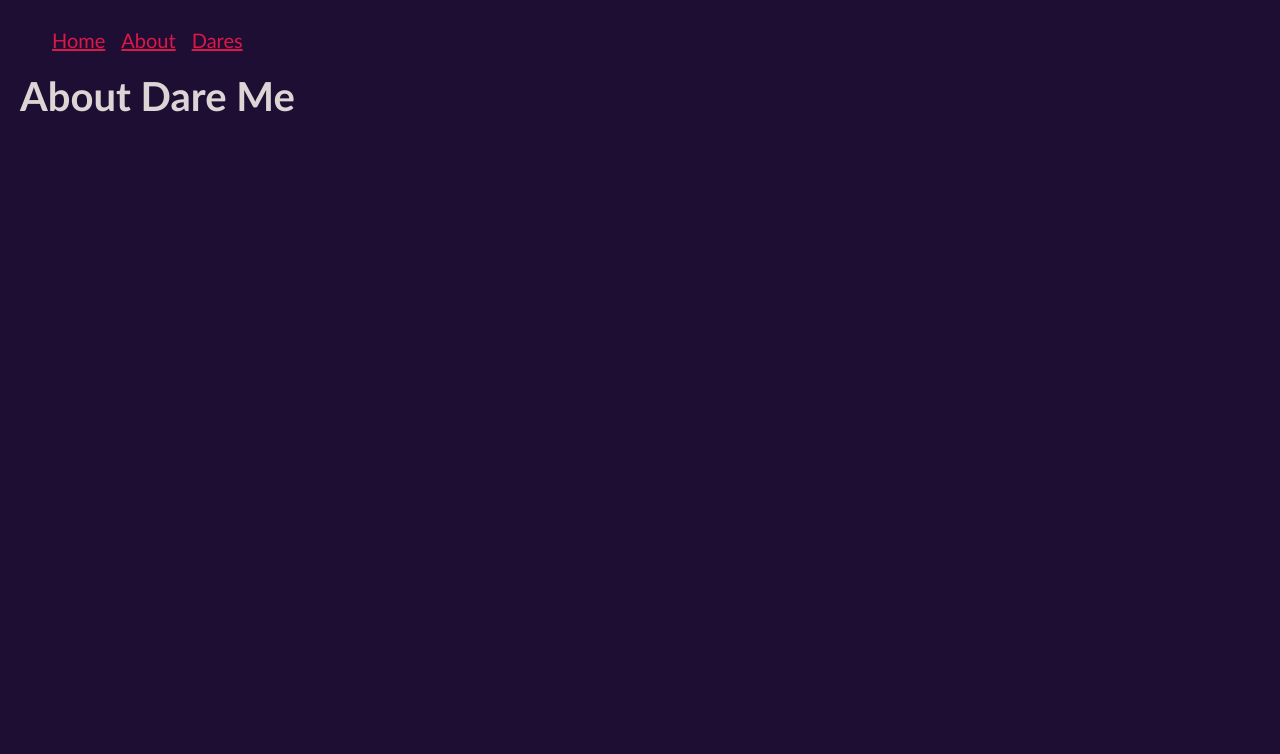
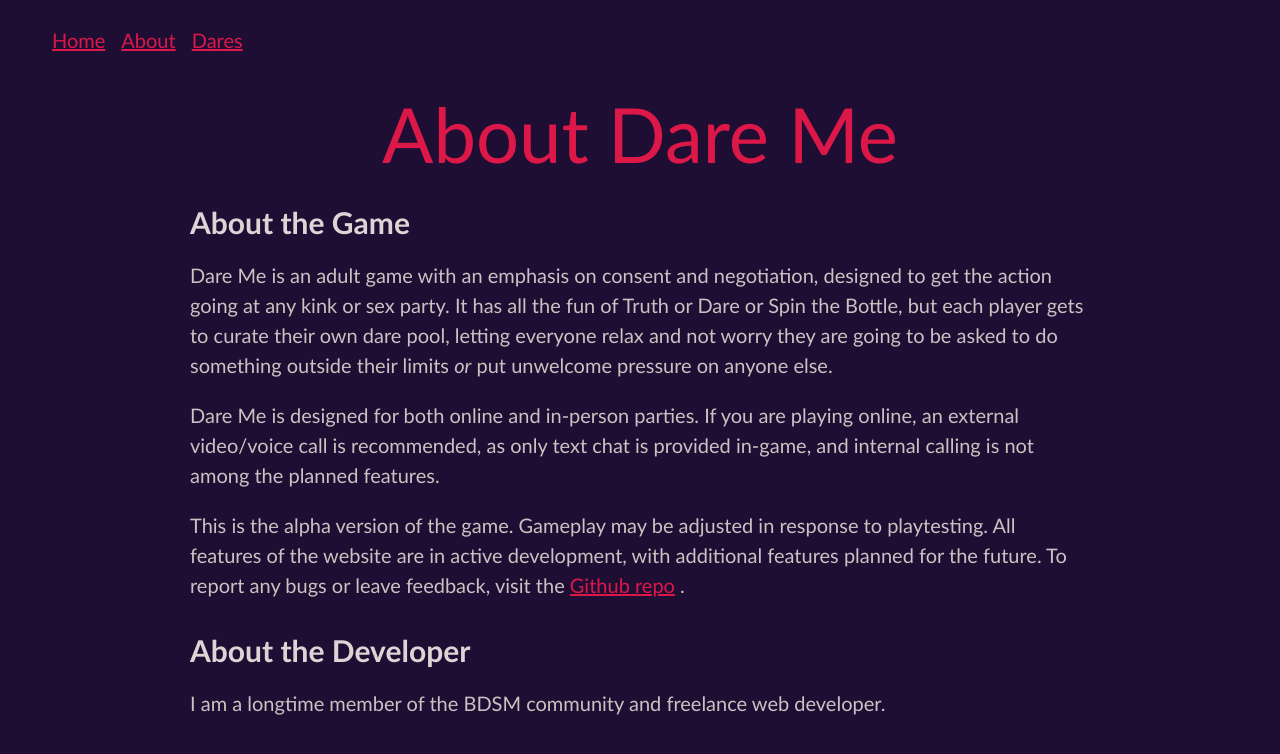
Before and after one commit to virtuous-cat/dare-me-svelte, a SvelteKit app: page /about in a window 1280 px wide. Shown: the top 754 px of the page. Built offline with nearby package versions, Linux system fonts and the light colour scheme; a web font is replaced by a local one.

Commit message:
add info about game

```diff
--- a/src/routes/(site)/+layout.svelte
+++ b/src/routes/(site)/+layout.svelte
@@ -98,7 +98,7 @@
   }
 
   .login {
-    @media (min-width: 300px) {
+    @media (min-width: 320px) {
       margin-inline-start: auto;
     }
   }
--- a/src/routes/(site)/+page.svelte
+++ b/src/routes/(site)/+page.svelte
@@ -50,6 +50,14 @@
 
 <main>
   <h1 class="logo-font">Dare Me</h1>
+  <p class="tagline">
+    A consent-conscious adult game to get your sex party going
+  </p>
+  <p class="no-game">
+    The game is not up and running just yet, but you can <a href="/dares"
+      >add to the dare list</a
+    > in the meantime!
+  </p>
   {#if alert}
     <p class="alert">{alert}</p>
   {/if}
@@ -387,7 +395,7 @@
 
 <style>
   main {
-    max-width: 900px;
+    max-width: 600px;
     margin: 0 auto;
     display: grid;
     justify-content: center;
@@ -402,11 +410,30 @@
     font-size: clamp(4.75rem, 20vw - 3rem, 8rem);
     line-height: 1;
     color: var(--accent-color);
-    margin: 0.5em 0;
+    margin: 0.5em 0 0;
+  }
+
+  .tagline {
+    color: var(--accent-color);
+    margin-block-end: 3rem;
+    margin-block-start: 0.5rem;
+    margin-inline: auto;
+    max-width: 280px;
+    @media (min-width: 815px) {
+      /* font-size: 1.75rem; */
+      max-width: 900px;
+      margin-block-start: 0;
+      margin-block-end: 3.5rem;
+    }
   }
 
   p {
     font-size: 1.5rem;
+  }
+
+  .no-game {
+    font-size: 1.25rem;
+    line-height: 1.5;
   }
 
   .find-game {
--- a/src/routes/(site)/about/+page.svelte
+++ b/src/routes/(site)/about/+page.svelte
@@ -3,5 +3,65 @@
 </svelte:head>
 
 <main>
-  <h1>About Dare Me</h1>
+  <h1 class="logo-font">About Dare Me</h1>
+  <section>
+    <h2>About the Game</h2>
+    <p>
+      Dare Me is an adult game with an emphasis on consent and negotiation,
+      designed to get the action going at any kink or sex party. It has all the
+      fun of Truth or Dare or Spin the Bottle, but each player gets to curate
+      their own dare pool, letting everyone relax and not worry they are going
+      to be asked to do something outside their limits <em>or</em> put unwelcome
+      pressure on anyone else.
+    </p>
+    <p>
+      Dare Me is designed for both online and in-person parties. If you are
+      playing online, an external video/voice call is recommended, as only text
+      chat is provided in-game, and internal calling is not among the planned
+      features.
+    </p>
+    <p>
+      This is the alpha version of the game. Gameplay may be adjusted in
+      response to playtesting. All features of the website are in active
+      development, with additional features planned for the future. To report
+      any bugs or leave feedback, visit the <a
+        href="https://github.com/virtuous-cat/dare-me-svelte">Github repo</a
+      >
+      <!-- or
+      <a href="TODO">Discord server</a> -->
+      .
+    </p>
+  </section>
+  <section>
+    <h2>About the Developer</h2>
+    <p>
+      I am a longtime member of the BDSM community and freelance web developer.
+    </p>
+    <!-- <p>To hire me for a project</p>
+    <p>To allow me to put more time into developing Dare Me and other projects for the community, support me at</p> -->
+  </section>
 </main>
+
+<style>
+  main {
+    max-width: 900px;
+
+    margin: 0 auto;
+  }
+  section {
+    margin-block-end: 2rem;
+    & > * {
+      margin-block-end: 1.25rem;
+    }
+  }
+  h1 {
+    font-size: 4.75rem;
+    line-height: 1;
+    color: var(--accent-color);
+    margin: 1.5rem 0 2rem;
+    text-align: center;
+  }
+  p {
+    line-height: 1.5;
+  }
+</style>
```
